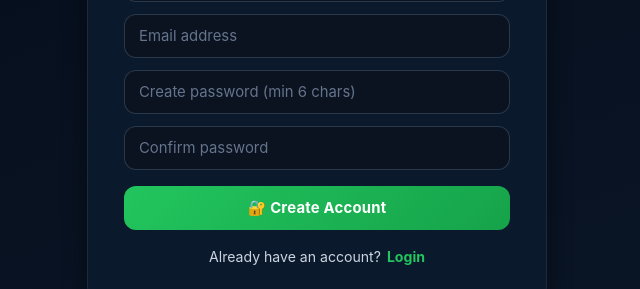
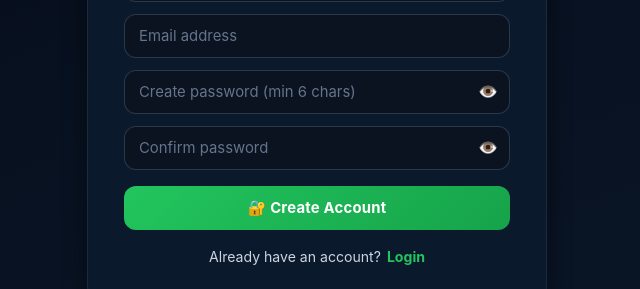
Before and after one commit to boomeshh/ai-cyber-safety-portal-defence, a React (Create React App) app in the folder user-frontend/: page /register in a window 1280 px wide. Shown: the part 395-684 px from the top of the page, without its empty margins (323-963 px from the left). Built offline with nearby package versions, Linux system fonts and the light colour scheme; no server answers; the HTML template or start-up script is replaced by a standard one.

Commit message:
feat(auth): add show/hide password toggle for login and signup

```diff
--- a/user-frontend/src/pages/Login.js
+++ b/user-frontend/src/pages/Login.js
@@ -6,11 +6,25 @@ import { getStoredUser } from "../utils/auth";
 
 const API = process.env.REACT_APP_API_BASE_URL || "https://ai-cyber-safety-portal-defence.onrender.com";
 
+const eyeButtonStyle = {
+  position: "absolute",
+  right: 8,
+  top: "50%",
+  transform: "translateY(-50%)",
+  background: "none",
+  border: "none",
+  cursor: "pointer",
+  padding: 4,
+  fontSize: 16,
+  lineHeight: 1,
+};
+
 export default function Login() {
   const navigate = useNavigate();
   const [form, setForm] = useState({ email: "", password: "" });
   const [loading, setLoading] = useState(false);
   const [error, setError] = useState("");
+  const [showLoginPassword, setShowLoginPassword] = useState(false);
 
   useEffect(() => {
     const user = getStoredUser();
@@ -101,14 +115,25 @@ export default function Login() {
             onChange={(e) => { setForm({ ...form, email: e.target.value }); setError(""); }}
             required
           />
+          <div style={{ position: "relative" }}>
             <input
-            type="password"
+              type={showLoginPassword ? "text" : "password"}
               placeholder="Password"
               value={form.password}
               autoComplete="current-password"
               onChange={(e) => { setForm({ ...form, password: e.target.value }); setError(""); }}
               required
+              style={{ paddingRight: 42 }}
             />
+            <button
+              type="button"
+              onClick={() => setShowLoginPassword((v) => !v)}
+              aria-label={showLoginPassword ? "Hide password" : "Show password"}
+              style={eyeButtonStyle}
+            >
+              {showLoginPassword ? "🙈" : "👁️"}
+            </button>
+          </div>
           <button className="btn" type="submit" disabled={loading} style={{ marginTop: 4 }}>
             {loading ? <><span className="spinner" /> Authenticating...</> : "🔐 Login"}
           </button>
--- a/user-frontend/src/pages/Register.js
+++ b/user-frontend/src/pages/Register.js
@@ -5,12 +5,27 @@ import { auth } from "../firebase";
 
 const API = process.env.REACT_APP_API_BASE_URL || "https://ai-cyber-safety-portal-defence.onrender.com";
 
+const eyeButtonStyle = {
+  position: "absolute",
+  right: 8,
+  top: "50%",
+  transform: "translateY(-50%)",
+  background: "none",
+  border: "none",
+  cursor: "pointer",
+  padding: 4,
+  fontSize: 16,
+  lineHeight: 1,
+};
+
 export default function Register() {
   const navigate = useNavigate();
   const [form, setForm] = useState({ full_name: "", email: "", password: "", confirm_password: "" });
   const [loading, setLoading] = useState(false);
   const [error, setError] = useState("");
   const [success, setSuccess] = useState("");
+  const [showSignupPassword, setShowSignupPassword] = useState(false);
+  const [showConfirmPassword, setShowConfirmPassword] = useState(false);
 
   const validate = () => {
     if (!form.full_name.trim()) return "Full name is required.";
@@ -117,16 +132,26 @@ export default function Register() {
             required
           />
           <div>
+            <div style={{ position: "relative", marginBottom: form.password ? 6 : 0 }}>
               <input
-              type="password"
+                type={showSignupPassword ? "text" : "password"}
                 placeholder="Create password (min 6 chars)"
                 minLength="6"
                 value={form.password}
                 autoComplete="new-password"
                 onChange={(e) => { setForm({ ...form, password: e.target.value }); setError(""); }}
                 required
-              style={{ marginBottom: form.password ? 6 : 0 }}
+                style={{ paddingRight: 42 }}
               />
+              <button
+                type="button"
+                onClick={() => setShowSignupPassword((v) => !v)}
+                aria-label={showSignupPassword ? "Hide password" : "Show password"}
+                style={eyeButtonStyle}
+              >
+                {showSignupPassword ? "🙈" : "👁️"}
+              </button>
+            </div>
             {form.password.length > 0 && (
               <div style={{ display: 'flex', alignItems: 'center', gap: 8, marginTop: 4 }}>
                 <div style={{ flex: 1, height: 3, borderRadius: 99, background: '#1e293b', overflow: 'hidden' }}>
@@ -136,15 +161,26 @@ export default function Register() {
               </div>
             )}
           </div>
+          <div style={{ position: "relative" }}>
             <input
-            type="password"
+              type={showConfirmPassword ? "text" : "password"}
               placeholder="Confirm password"
               minLength="6"
               value={form.confirm_password}
               autoComplete="new-password"
               onChange={(e) => { setForm({ ...form, confirm_password: e.target.value }); setError(""); }}
               required
+              style={{ paddingRight: 42 }}
             />
+            <button
+              type="button"
+              onClick={() => setShowConfirmPassword((v) => !v)}
+              aria-label={showConfirmPassword ? "Hide password" : "Show password"}
+              style={eyeButtonStyle}
+            >
+              {showConfirmPassword ? "🙈" : "👁️"}
+            </button>
+          </div>
           <button className="btn" type="submit" disabled={loading} style={{ marginTop: 4 }}>
             {loading ? <><span className="spinner" /> Creating account...</> : "🔐 Create Account"}
           </button>
```
Lines whose indentation alone changed are shown as unchanged.
